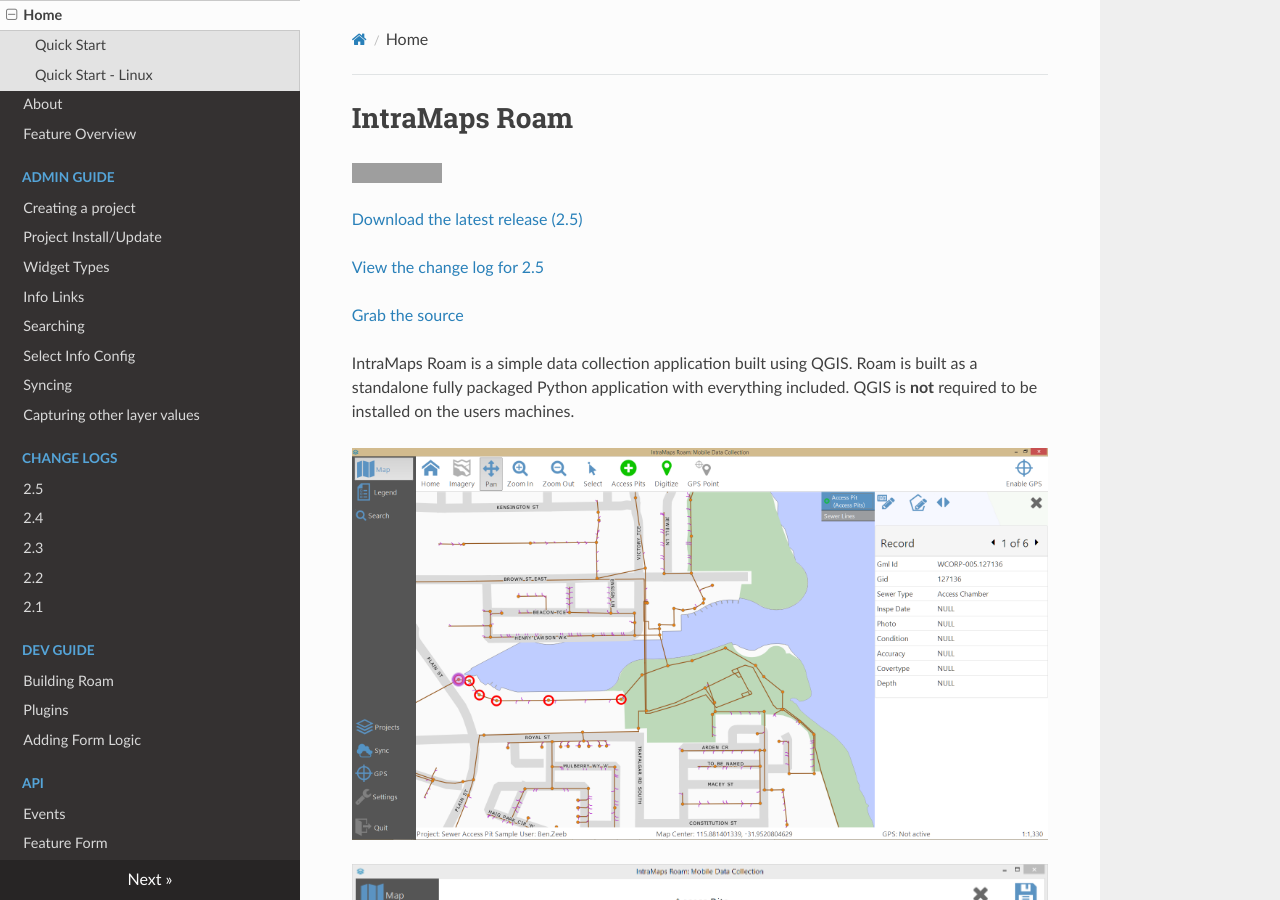
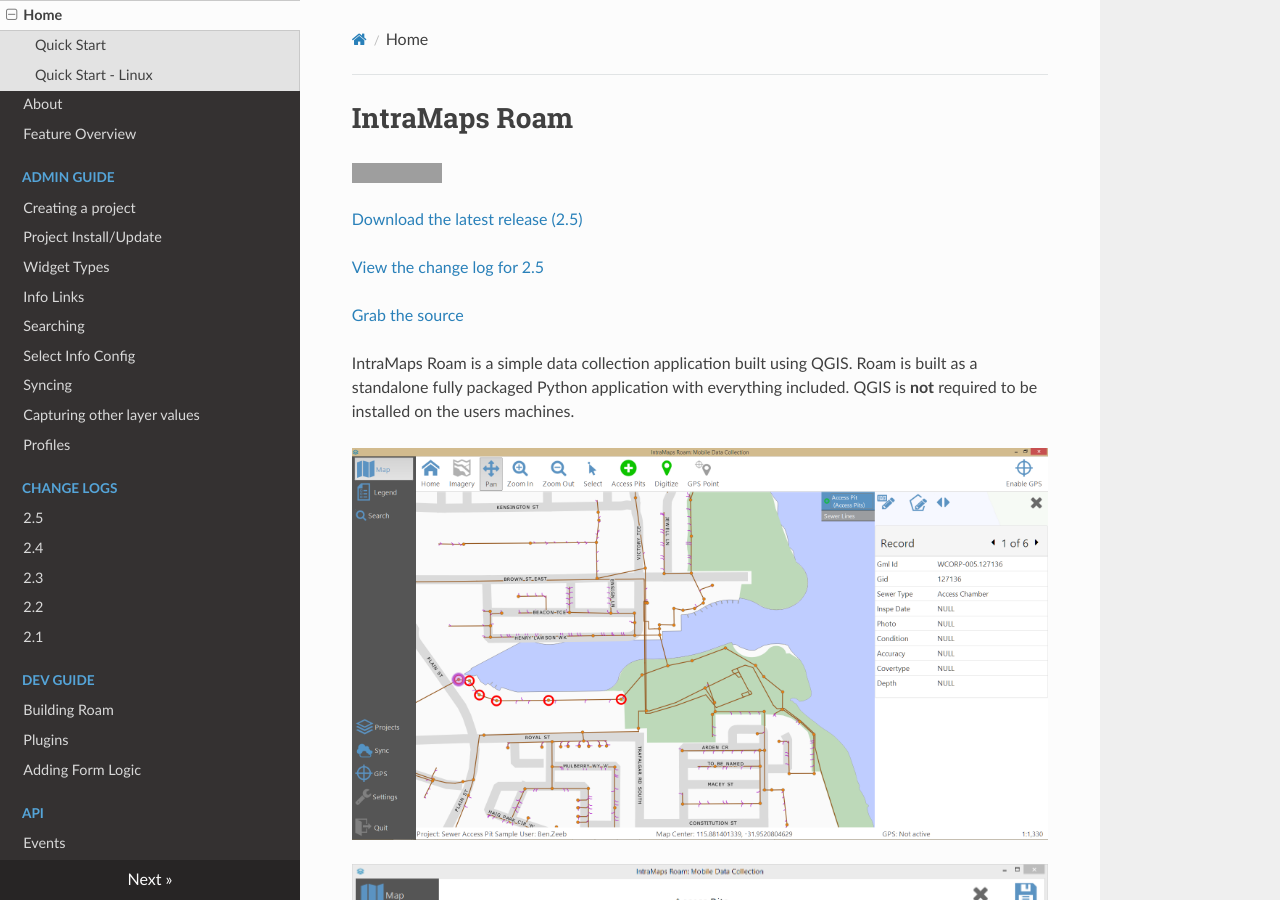
Before and after one commit to roam-qgis/Roam-docs, an MkDocs documentation site: the page built from docs/index.md, in a window 1280 px wide and 900 px high. Built offline with MkDocs 1.6.1, drawn with Linux system fonts in a browser that asks for light colours; nearby versions of some CDN libraries; old or Windows-style settings are respelled for this version of MkDocs; part of the change alters nothing that is shown; grey boxes are pictures that could not be loaded.

Commit message:
Profile stufF

```diff
--- a/mkdocs.yml
+++ b/mkdocs.yml
@@ -11,6 +11,7 @@ pages:
 - ['admin-guide/Select-Config.md', 'Admin Guide', 'Select Info Config']
 - ['admin-guide/Syncing.md', 'Admin Guide', 'Syncing']
 - ['admin-guide/capturevalues.md', 'Admin Guide', 'Capturing other layer values']
+- ['admin-guide/profiles.md', 'Admin Guide', 'Profiles']
 - ['features/Features-2.5.md', 'Change Logs', '2.5']
 - ['features/Features-2.4.md', 'Change Logs', '2.4']
 - ['features/Features-2.3.md', 'Change Logs', '2.3']
```
